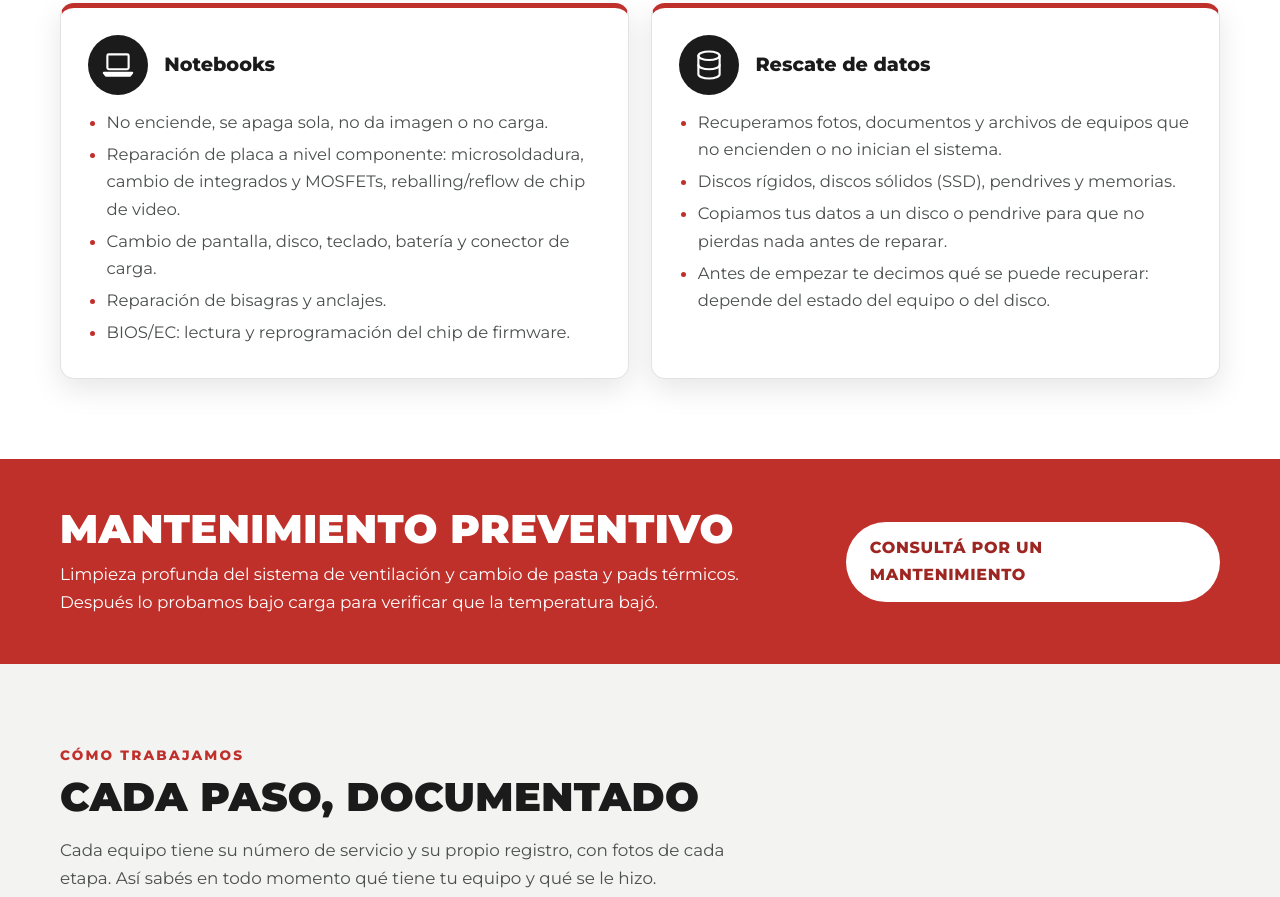
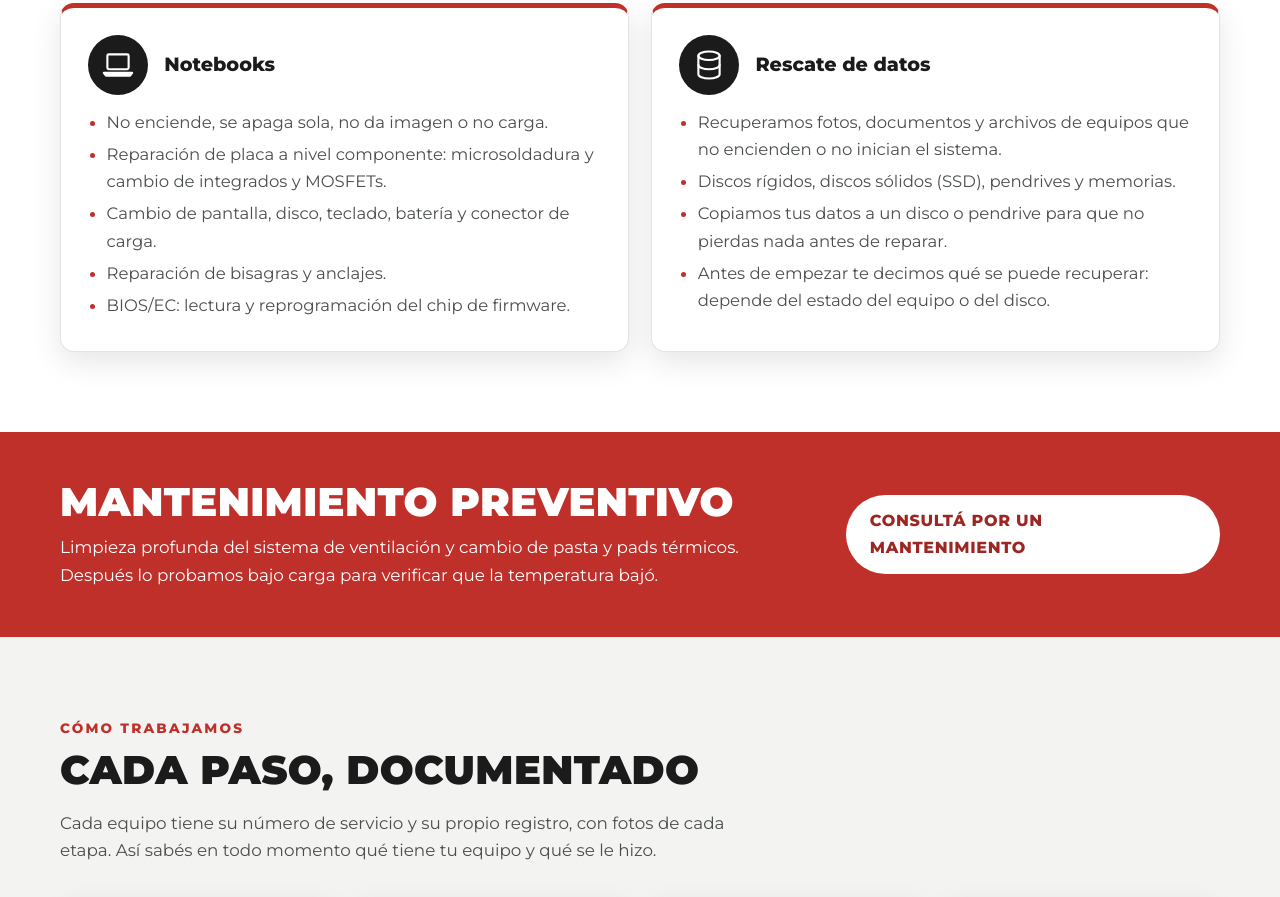
Before and after one commit to carlosgim/tecnodoc-site, a plain HTML site: page index.html in a window 1280 px wide. Shown: the part 938-1835 px from the top of the page. Drawn offline with Linux system fonts and the light colour scheme.

Commit message:
Quitar reballing/reflow de la oferta de notebooks
Co-Authored-By: Claude Opus 5.5 <noreply@anthropic.com>

```diff
--- a/index.html
+++ b/index.html
@@ -126,7 +126,7 @@
           </div>
           <ul>
             <li>No enciende, se apaga sola, no da imagen o no carga.</li>
-            <li>Reparación de placa a nivel componente: microsoldadura, cambio de integrados y MOSFETs, reballing/reflow de chip de video.</li>
+            <li>Reparación de placa a nivel componente: microsoldadura y cambio de integrados y MOSFETs.</li>
             <li>Cambio de pantalla, disco, teclado, batería y conector de carga.</li>
             <li>Reparación de bisagras y anclajes.</li>
             <li>BIOS/EC: lectura y reprogramación del chip de firmware.</li>
```
